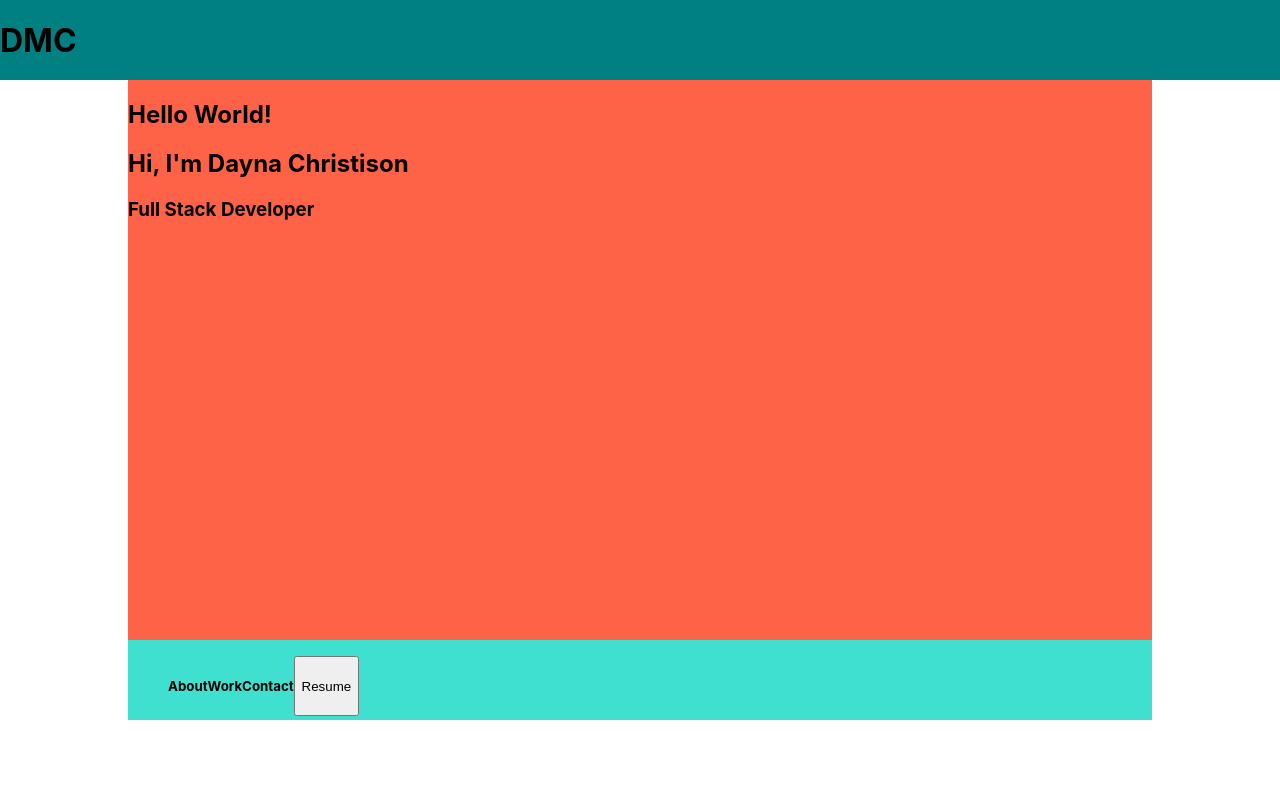
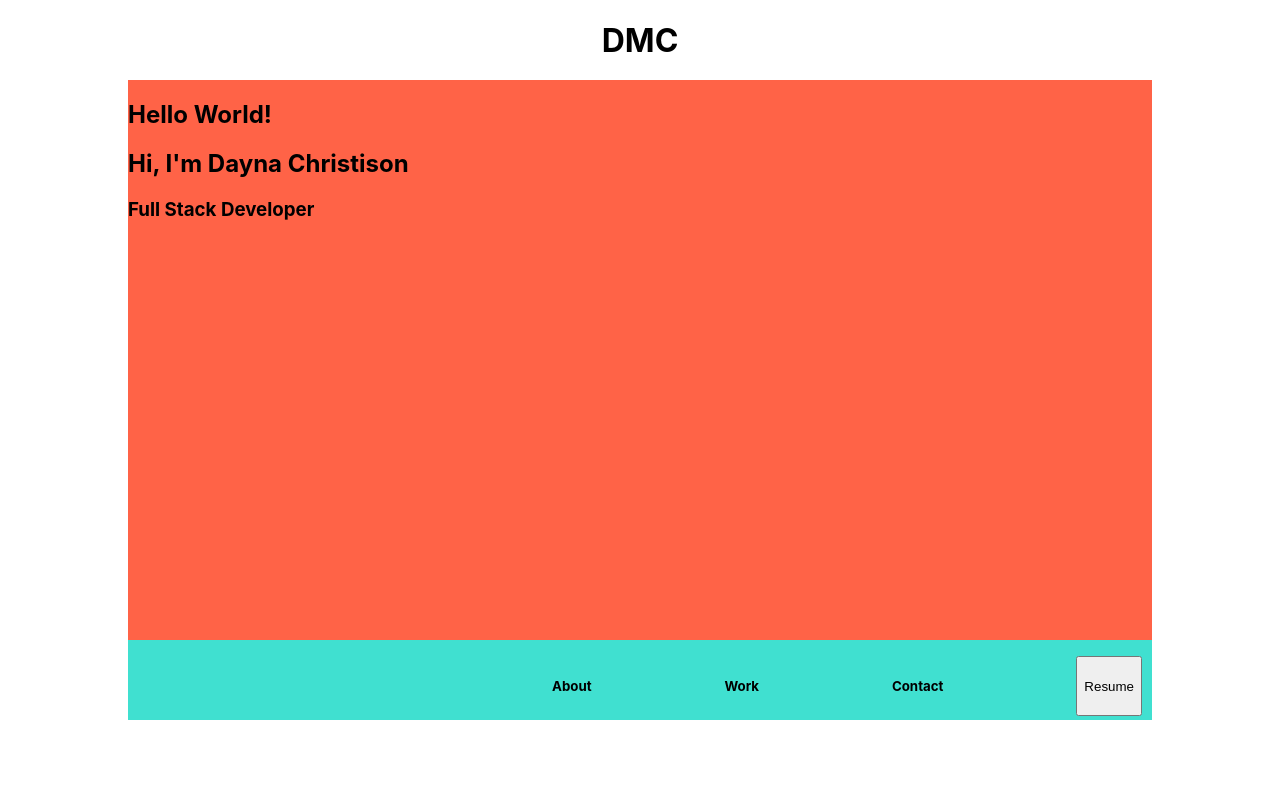
Before and after one commit to runnndmc/dmc-portfolio, a React (Create React App) app: page / in a window 1280 px wide. Shown: the top 800 px of the page. Built offline with nearby package versions, Linux system fonts and the light colour scheme.

Commit message:
nav flexed

```diff
--- a/src/App.css
+++ b/src/App.css
@@ -28,7 +28,11 @@
 
  .header{
    grid-area: header;
-   background-color: teal;
+   background-color: white;
+ }
+ .dmc{
+   display: flex;
+   justify-content: center;
  }
  .hero{
    grid-area: hero;
@@ -40,6 +44,10 @@
  }
  .nav-bar{
    display: flex;
+   justify-content: space-between;
+   align-content: flex-end;
+   margin-left: 30vw;
+   margin-right: 10px;
  }
  .about-me{
    grid-area: about;
--- a/src/Header.jsx
+++ b/src/Header.jsx
@@ -4,7 +4,7 @@ const Header = () => {
 
     return(
         <div className='header'>
-            <h1>DMC</h1>
+            <h1 className='dmc'>DMC</h1>
         </div>
     )
 }
```
